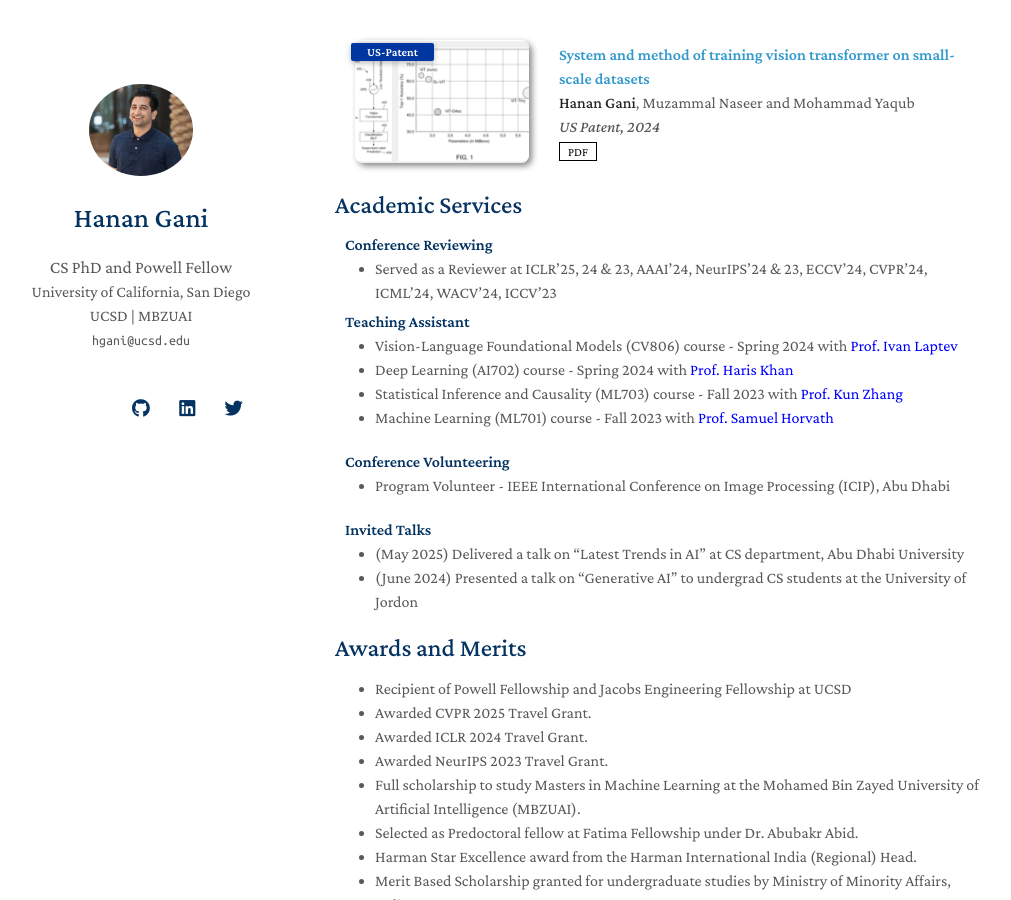
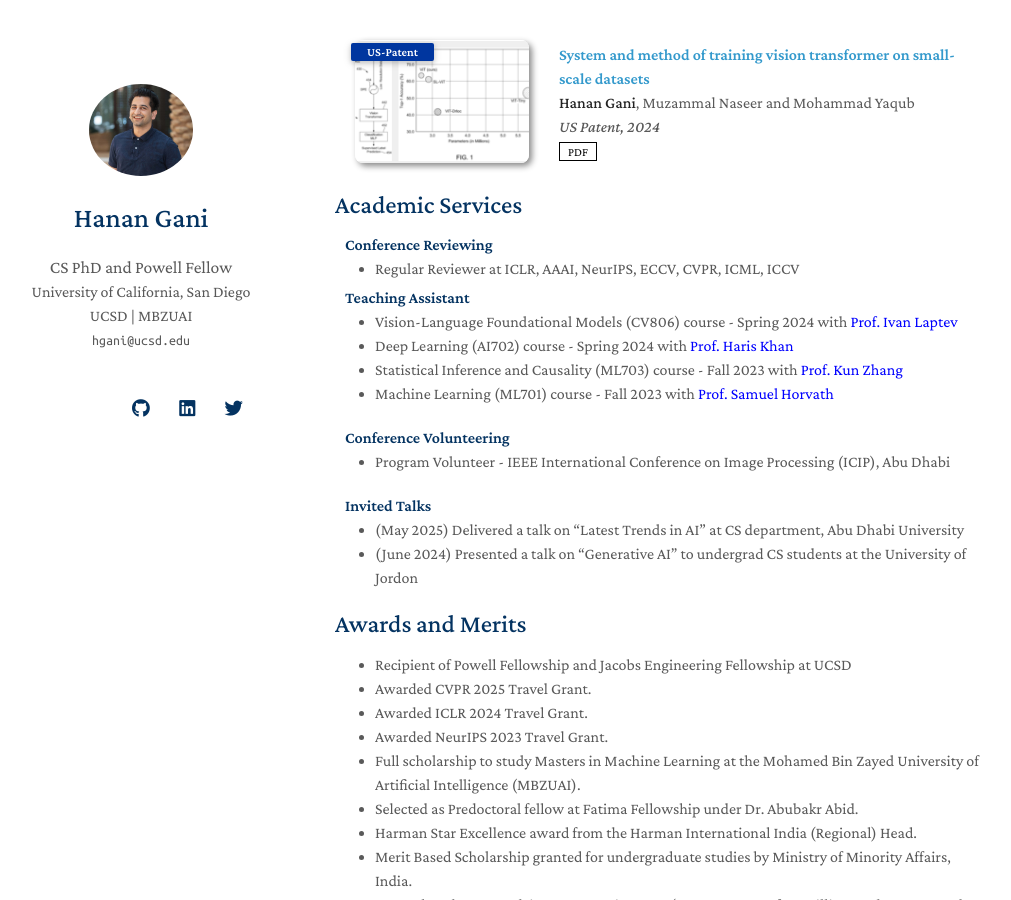
Before and after one commit to muhammadsaadkhankor/muhammadsaadkhankor.github.io, a Jekyll site: the page built from index.md, in a window 1280 px wide and 900 px high, scrolled down 4195 px. Shown: the whole window, without its empty margins (135-1146 px from the left). Built offline with Jekyll 4.4.1, drawn with Linux system fonts in a browser that asks for light colours; nearby versions of some CDN libraries; a style sheet for code colours, icons or effects is not loaded; our own code applies the rules of GitHub Pages for plain Markdown files.

Commit message:
Update services.md

```diff
--- a/_includes/services.md
+++ b/_includes/services.md
@@ -3,7 +3,7 @@
 <h4 style="margin:0 10px 0;">Conference Reviewing</h4>
 
 <ul style="margin:0 0 5px;">
-  <li><autocolor>Served as a Reviewer at ICLR’25, 24 & 23, AAAI’24, NeurIPS’24 & 23, ECCV’24, CVPR’24, ICML’24, WACV’24, ICCV’23</autocolor></li>
+  <li><autocolor>Regular Reviewer at ICLR, AAAI, NeurIPS, ECCV, CVPR, ICML, ICCV</autocolor></li>
 </ul>
 
 <h4 style="margin:0 10px 0;">Teaching Assistant</h4>
```
